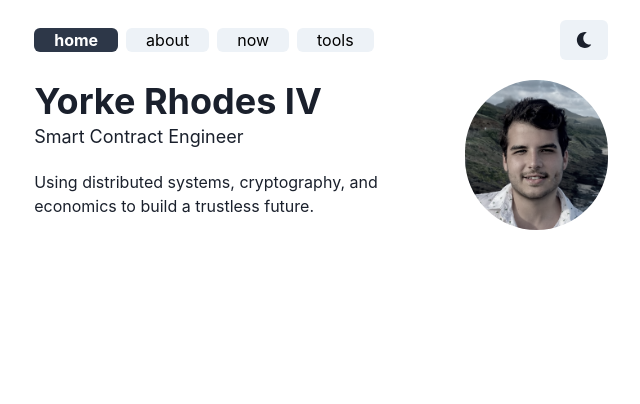
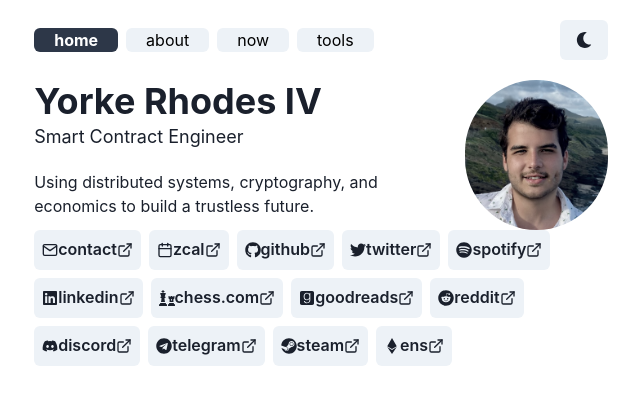
Before and after one commit to yorhodes/website, a Next.js app: page / in a window 1280 px wide. Shown: the top 404 px of the page, without its empty margins (319-959 px from the left). Built offline with nearby package versions, Linux system fonts and the light colour scheme.

Commit message:
Add socials and bio

```diff
--- /dev/null
+++ b/components/bio.tsx
@@ -0,0 +1,30 @@
+import { Link, Button, Flex, Text, Heading, Img } from "@chakra-ui/react";
+import { IconType } from "react-icons";
+import { ExternalLinkIcon } from "@chakra-ui/icons";
+
+export type BioContent = {
+  name: string;
+  title: string;
+  tagline: string;
+};
+
+export const Bio = (content: BioContent) => (
+    <Flex direction="row" gap="10">
+      <Flex direction="column">
+        <Heading>{content.name}</Heading>
+        <Text fontSize="lg">{content.title}</Text>
+        <Text paddingTop="5">{content.tagline}</Text>
+      </Flex>
+      <Img
+        src="headshot.jpeg"
+        borderRadius='full'
+        boxSize="150px"
+        filter="grayscale(50%)"
+        _hover={{
+          filter: "grayscale(10%)",
+        }}
+      />
+    </Flex>
+)
+
+export default Bio;
--- a/components/experience.tsx
+++ b/components/experience.tsx
@@ -14,8 +14,8 @@ export type Experience = Place & {
 };
 
 export const ExperienceElem = (experience: Experience) => (
-  <Flex py="3" direction="row" gap="5">
-    <Img src={`logos/${experience.logo}`} objectFit="scale-down" width="10%"/>
+  <Flex margin="3" direction="row" gap="5">
+    <Img marginY="2" padding="1" src={`logos/${experience.logo}`} borderRadius='lg' bg="gray.500" objectFit="scale-down" width="10%"/>
     <Flex direction="column" width="50%">
       <Link href={experience.url} fontSize="lg" fontWeight="bold">
         {experience.name}
--- /dev/null
+++ b/components/footer.tsx
@@ -0,0 +1,31 @@
+import { Link, Button, Flex } from "@chakra-ui/react";
+import { IconType } from "react-icons";
+import { ExternalLinkIcon } from "@chakra-ui/icons";
+
+export type Social = {
+  href: string;
+  text: string;
+  icon: IconType;
+};
+
+const SocialElem = (social: Social) => {
+  return (
+    <Link isExternal={true} href={social.href}>
+      <Button
+        paddingX={2}
+        rounded="md"
+        _hover={{
+          transform: "scale(1.1)",
+        }}
+      >
+        <social.icon /> {social.text} <ExternalLinkIcon />
+      </Button>
+    </Link>
+  );
+};
+
+export const Footer = (socials: Social[]) => {
+  return <Flex wrap="wrap" gap="2">{socials.map((social) => SocialElem(social))}</Flex>;
+};
+
+export default Footer;
--- a/components/navbar.tsx
+++ b/components/navbar.tsx
@@ -1,49 +1,52 @@
 import NextLink from "next/link";
 import { useRouter } from "next/router";
-import { Link, HStack, useColorMode, Spacer, Box, Button } from "@chakra-ui/react";
-import { FaMoon, FaSun } from "react-icons/fa"
+import { Link, HStack, useColorMode, Spacer, Button } from "@chakra-ui/react";
+import { FaMoon, FaSun } from "react-icons/fa";
+import { IconType } from "react-icons";
 
 export type NavPage = {
-  href: string,
-  text: string
-}
+  href: string;
+  text: string;
+};
 
 const NavElem = (navPage: NavPage) => {
-  const router = useRouter()
-  const isActive = router.pathname === navPage.href
+  const router = useRouter();
+  const isActive = router.pathname === navPage.href;
 
   return (
     <NextLink href={navPage.href} passHref>
       <Link
         paddingX={5}
-        fontWeight={ isActive ? "bold" : ""}
-        backgroundColor={ isActive ? "gray.700": "gray.100" }
-        textColor={ isActive ? "white" : "black"}
+        fontWeight={isActive ? "bold" : ""}
+        backgroundColor={isActive ? "gray.700" : "gray.100"}
+        textColor={isActive ? "white" : "black"}
         rounded="md"
-        _hover={ isActive ? {} : {
+        _hover={isActive ? {} : {
           transform: "scale(1.1)",
-          backgroundColor: "gray.400"
+          backgroundColor: "gray.400",
         }}
       >
         {navPage.text}
       </Link>
     </NextLink>
-  )
-}
+  );
+};
 
 const ToggleDarkModeButton = () => {
-  const { colorMode, toggleColorMode } = useColorMode()
-  return (<Button onClick={toggleColorMode}>
-    {colorMode === "dark" ? <FaSun/> : <FaMoon/>}
-  </Button>)
-}
+  const { colorMode, toggleColorMode } = useColorMode();
+  return (
+    <Button onClick={toggleColorMode} _hover={{ transform: "scale(1.1)" }}>
+      {colorMode === "dark" ? <FaSun /> : <FaMoon />}
+    </Button>
+  );
+};
 
 export const Navbar = (navPages: NavPage[]) => {
   return (
     <HStack paddingY="5">
-      {navPages.map(navPage => NavElem(navPage))}
-      <Spacer/>
-      <ToggleDarkModeButton/>
+      {navPages.map((navPage) => NavElem(navPage))}
+      <Spacer />
+      <ToggleDarkModeButton />
     </HStack>
   );
 };
--- /dev/null
+++ b/data/bio.ts
@@ -0,0 +1,8 @@
+import { BioContent } from "../components/bio";
+
+export const bioContent: BioContent = {
+  name: "Yorke Rhodes IV",
+  title: "Smart Contract Engineer",
+  tagline:
+    "Using distributed systems, cryptography, and economics to build a trustless future.",
+};
--- /dev/null
+++ b/data/socials.ts
@@ -0,0 +1,83 @@
+import {
+  FaChess,
+  FaDiscord,
+  FaEthereum,
+  FaGithub,
+  FaGoodreads,
+  FaLinkedin,
+  FaReddit,
+  FaSpotify,
+  FaSteam,
+  FaTelegram,
+  FaTwitter,
+} from "react-icons/fa";
+import { FiCalendar, FiMail } from "react-icons/fi";
+import { Social } from "../components/footer";
+
+export const socials: Social[] = [
+  {
+    href: "mailto:contact@yorke.dev",
+    icon: FiMail,
+    text: "contact",
+  },
+  {
+    href: "zcal.co/i/BPoGFzXm",
+    icon: FiCalendar,
+    text: "zcal",
+  },
+  {
+    href: "github.com/yorhodes",
+    icon: FaGithub,
+    text: "github",
+  },
+  {
+    href: "twitter.com/0xyorke",
+    icon: FaTwitter,
+    text: "twitter",
+  },
+  {
+    href: "open.spotify.com/user/1244236872",
+    icon: FaSpotify,
+    text: "spotify",
+  },
+  {
+    href: "linkedin.com/in/yorke-rhodes-iv/",
+    icon: FaLinkedin,
+    text: "linkedin",
+  },
+  {
+    href: "chess.com/member/yorhodes",
+    icon: FaChess,
+    text: "chess.com",
+  },
+  {
+    href: "goodreads.com/user/show/112440288-yorke-rhodes",
+    icon: FaGoodreads,
+    text: "goodreads",
+  },
+  {
+    href: "reddit.com/user/yorhodes4/",
+    icon: FaReddit,
+    text: "reddit",
+  },
+  {
+    href: "discordapp.com/users/yorhodes#3158",
+    icon: FaDiscord,
+    text: "discord",
+  },
+  {
+    href: "telegram.me/yorhodes",
+    icon: FaTelegram,
+    text: "telegram",
+  },
+  {
+    href: "steamcommunity.com/profiles/76561198061512019/",
+    icon: FaSteam,
+    text: "steam",
+  },
+  {
+    href: "app.ens.domains/name/yorke.eth",
+    icon: FaEthereum,
+    text: "ens",
+  },
+];
--- a/package.json
+++ b/package.json
@@ -9,6 +9,7 @@
   },
   "dependencies": {
     "@chakra-ui/color-mode": "^1.4.5",
+    "@chakra-ui/icons": "^1.1.7",
     "@chakra-ui/react": "^1.8.5",
     "@emotion/react": "^11",
     "@emotion/styled": "^11",
--- a/pages/index.tsx
+++ b/pages/index.tsx
@@ -1,27 +1,17 @@
 import { Container, Flex, Heading, Img, Spacer, Text, VStack } from "@chakra-ui/react";
+import Bio from "../components/bio";
+import Footer from "../components/footer";
 import Navbar from "../components/navbar";
 
+import { bioContent } from "../data/bio";
 import { navPages } from "../data/navbar";
+import { socials } from "../data/socials";
 
 const IndexPage = () => (
   <Container>
     {Navbar(navPages)}
-    <Flex direction="row" gap="10">
-      <Flex direction="column">
-        <Heading>Yorke Rhodes IV</Heading>
-        <Text fontSize="lg">Smart Contract Engineer</Text>
-        <Text paddingTop="5">Using distributed systems, cryptography, and economics to build a trustless future.</Text>
-      </Flex>
-      <Img
-        src="headshot.jpeg"
-        borderRadius='full'
-        boxSize="150px"
-        filter="grayscale(70%)"
-        _hover={{
-          filter: "grayscale(10%)",
-        }}
-      />
-    </Flex>
+    {Bio(bioContent)}
+    {Footer(socials)}
   </Container>
 );
 
```
Also changed, not shown: 2 other files (tests, documents, lock files or other folders).
